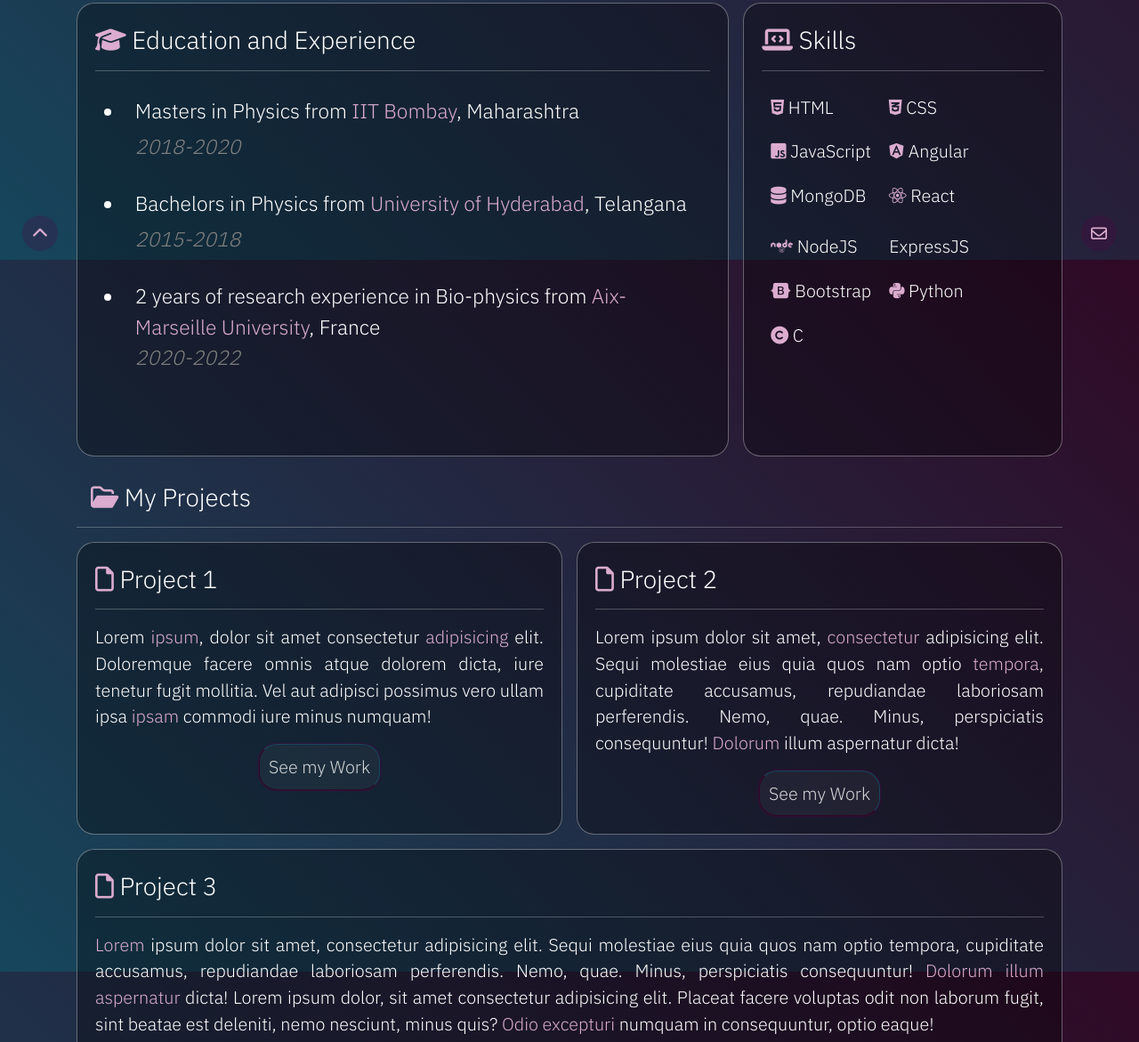
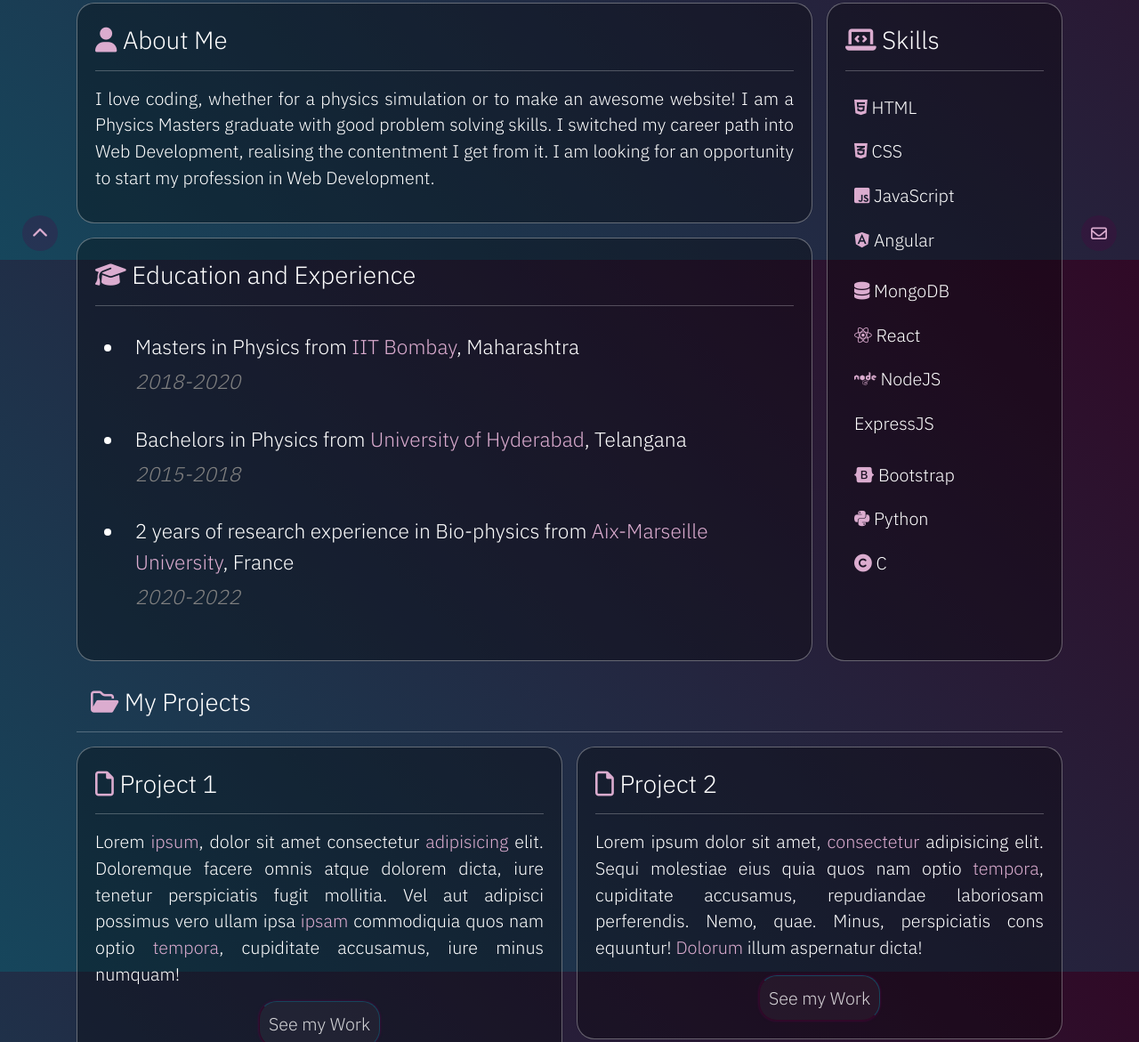
Before and after one commit to ASurenath/portfolio, a plain HTML site: page index.html in a window 1280 px wide. Shown: the part 508-1679 px from the top of the page at 89% size. Drawn offline with nearby package versions, Linux system fonts and the light colour scheme; a web font is replaced by a local one.

Commit message:
about me

```diff
--- a/index.html
+++ b/index.html
@@ -49,8 +49,8 @@
                     <div class="col-md-6 pe-5">
 
 
-                        <img src="./images/photo.png" alt="My Photo" class="dp mx-5 btn"  data-bs-toggle="modal"
-                        data-bs-target="#exampleModal" width="75%">
+                        <img src="./images/photo.png" alt="My Photo" class="dp mx-5 btn" data-bs-toggle="modal"
+                            data-bs-target="#exampleModal" width="75%">
                         <!-- Button trigger modal -->
                         <!-- <button type="button" class="btn btn-primary" data-bs-toggle="modal"
                             data-bs-target="#exampleModal">
@@ -61,10 +61,10 @@
                         <div class="modal fade" id="exampleModal" tabindex="-1" aria-labelledby="My Photo"
                             aria-hidden="true">
                             <div class="modal-dialog modal-dialog-centered">
-                                <div class="modal-content"  data-bs-theme="dark"  data-bs-dismiss="modal">
+                                <div class="modal-content" data-bs-theme="dark" data-bs-dismiss="modal">
 
-                                            <button type="button" class="btn-close" data-bs-dismiss="modal"
-                                                aria-label="Close" ></button>
+                                    <button type="button" class="btn-close" data-bs-dismiss="modal"
+                                        aria-label="Close"></button>
 
 
                                     <div class="modal-body">
@@ -85,8 +85,23 @@
                 <img src="./images/curser-2.gif" alt="" style="width:0.3%;vertical-align:top;padding-top:2.5%;">
             </div>
         </div>
+
         <div class="row secondrow g-3">
-            <div class="col-lg-8">
+            <div class="col-lg-9">
+                <div class="aboutme bubble">
+                    <h3 class="bubblehead">
+                        <i class="fa-solid fa-user"></i> About Me
+                    </h3>
+                    <hr>
+                    <p>
+                        I love coding, whether for a physics simulation or to make an awesome website! I am a Physics
+                        Masters graduate with good problem solving skills.
+                        I switched my career path into Web Development, realising the contentment I get from it. I am
+                        looking for an opportunity to start my profession in Web Development.
+
+                    </p>
+                </div>
+
                 <div class="education bubble">
                     <h3 class="bubblehead">
                         <i class="fa-solid fa-graduation-cap"></i> Education and Experience
@@ -117,7 +132,7 @@
 
 
             </div>
-            <div class="col-lg-4">
+            <div class="col-lg-3">
 
                 <div class="skills bubble">
                     <h3 class="bubblehead">
@@ -127,30 +142,39 @@
                     <table class="skilltable d-inline-block">
                         <tr>
                             <td><i class="fa-brands fa-html5"></i> HTML</td>
-                            <td><i class="fa-brands fa-css3-alt"></i> CSS</td>
+                        </tr>
+                        <td><i class="fa-brands fa-css3-alt"></i> CSS</td>
                         </tr>
                         <tr>
                             <td><i class="fa-brands fa-square-js"></i> JavaScript</td>
+                        </tr>
+                        <tr>
                             <td><i class="fa-brands fa-angular"></i> Angular</td>
                         </tr>
-                        <tr>
-                            <td><i class="fa-solid fa-database"></i> MongoDB</td>
-                            <td><i class="fa-brands fa-react"></i> React</td>
-                        </tr>
-
                     </table>
                     <table class="skilltable d-inline-block">
                         <tr>
+                            <td><i class="fa-solid fa-database"></i> MongoDB</td>
+                        </tr>
+                        <tr>
+                            <td><i class="fa-brands fa-react"></i> React</td>
+                        </tr>
+                        <tr>
                             <td><i class="fa-brands fa-node"></i> NodeJS</td>
+                        </tr>
+                        <tr>
                             <td> ExpressJS</td>
                         </tr>
+                    </table>
+                    <table class="skilltable d-inline-block">
                         <tr>
                             <td><i class="fa-brands fa-bootstrap"></i> Bootstrap</td>
+                        </tr>
+                        <tr>
                             <td><i class="fa-brands fa-python"></i> Python</td>
                         </tr>
                         <tr>
                             <td><i class="fa-solid fa-copyright"></i> C</td>
-                            <td></td>
                         </tr>
                     </table>
                 </div>
@@ -163,7 +187,7 @@
         <hr>
         <div class="row thirdrow g-3">
             <div class="col-lg-6">
-                <div class="education bubble">
+                <div class="bubble">
                     <h3 class="bubblehead">
                         <i class="fa-regular fa-file"></i> Project 1
                     </h3>
@@ -172,8 +196,9 @@
                         Lorem <span class="pink">ipsum</span>, dolor sit amet consectetur <span
                             class="pink">adipisicing</span> elit. Doloremque facere omnis atque
                         dolorem
-                        dicta, iure tenetur fugit mollitia. Vel aut adipisci possimus vero ullam ipsa <span
-                            class="pink">ipsam</span> commodi
+                        dicta, iure tenetur perspiciatis fugit mollitia. Vel aut adipisci possimus vero ullam ipsa <span
+                            class="pink">ipsam</span> commodiquia quos nam
+                            optio <span class="pink">tempora</span>, cupiditate accusamus,
                         iure
                         minus numquam!
                     </p>
@@ -197,7 +222,7 @@
                         molestiae eius quia quos nam
                         optio <span class="pink">tempora</span>, cupiditate accusamus, repudiandae laboriosam
                         perferendis. Nemo, quae. Minus,
-                        perspiciatis consequuntur! <span class="pink">Dolorum</span> illum aspernatur dicta!
+                        perspiciatis cons equuntur! <span class="pink">Dolorum</span> illum aspernatur dicta!
                     </p>
                     <div class="text-center">
                         <button> See my Work </button>
--- a/style.css
+++ b/style.css
@@ -34,6 +34,13 @@ li {
     font-style: italic;
     color: white;
 
+}
+.education{
+    margin-top: 16px;
+}
+/****height of asides*****/
+.contact,.skills{
+    height:100%;
 }
 
 .achievements li {
@@ -87,7 +94,7 @@ h3 {
 .bubble {
     background-color: rgba(0, 0, 0, 0.315);
     width: 100%;
-    height: 100%;
+    /* height: 100%; */
     min-height: fit-content;
     border: solid 1px rgba(255, 255, 255, 0.342);
     border-radius: 20px;
```
